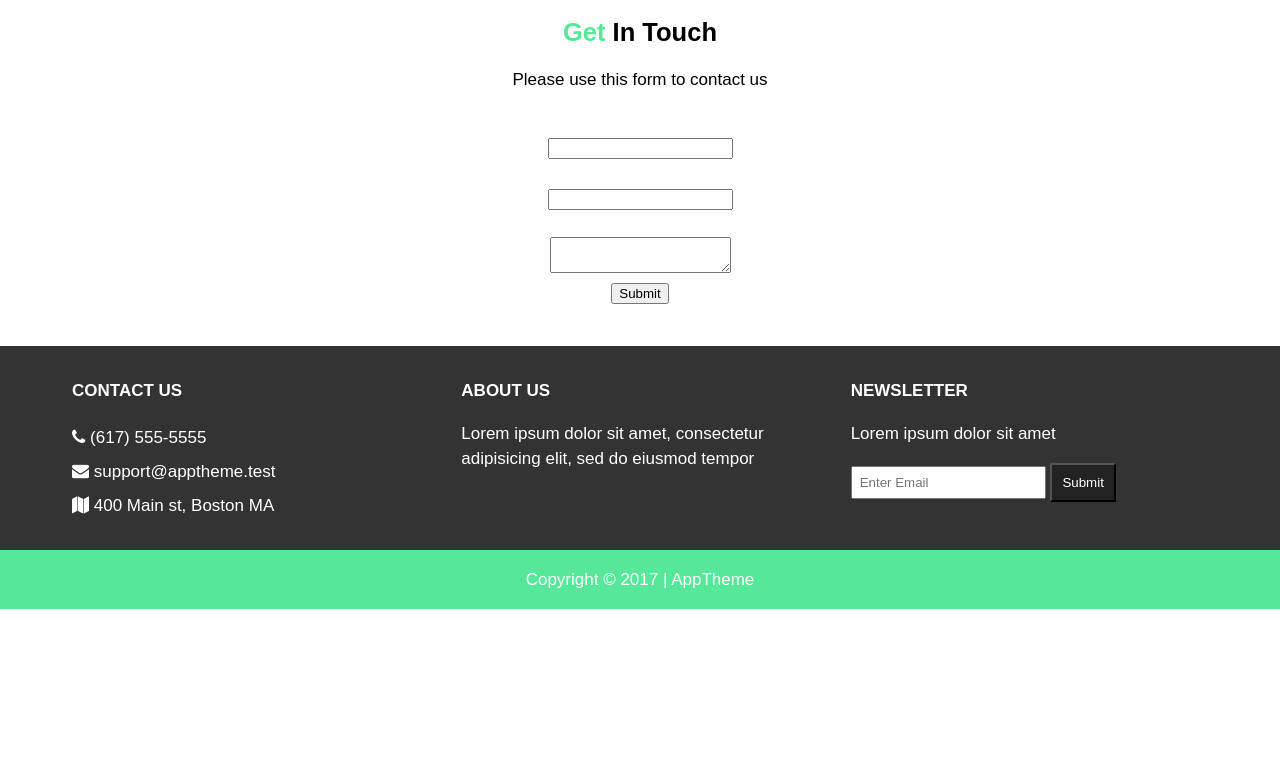
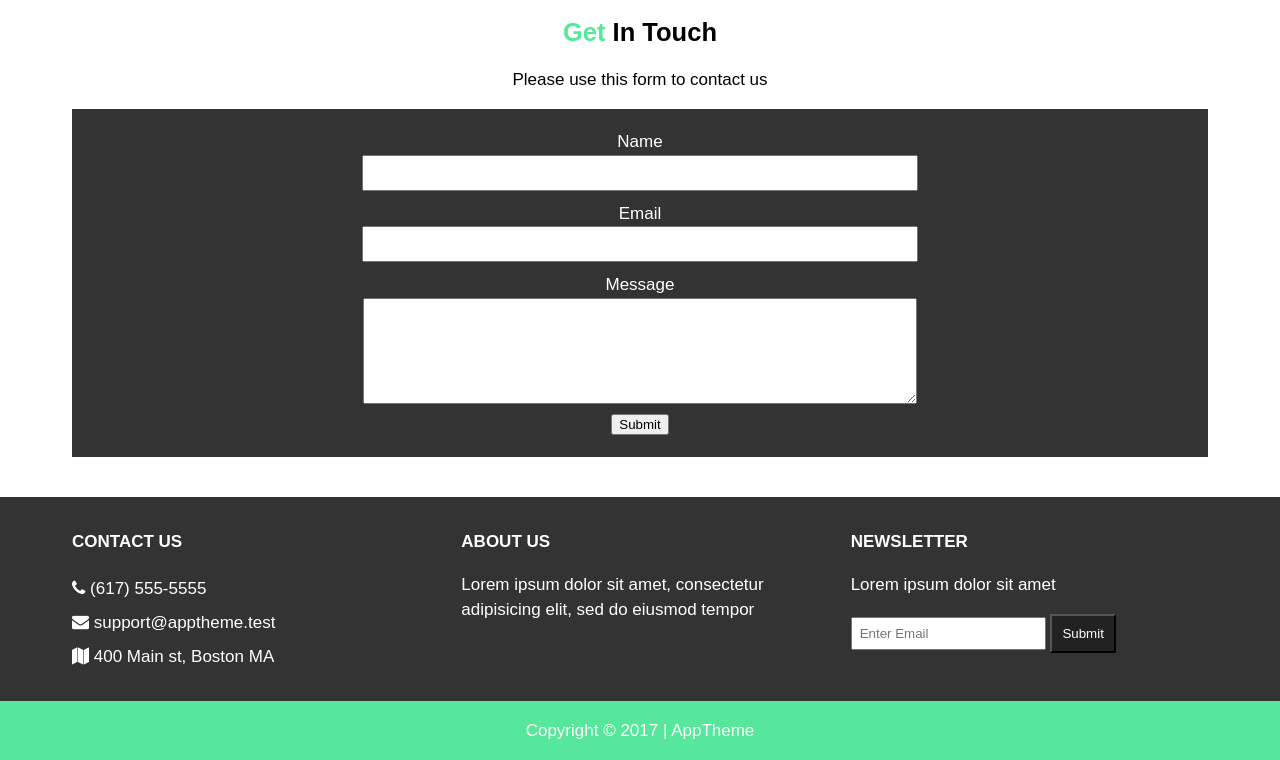
Before and after one commit to brettl1991/FlexboxGrid-HTML-CSS, a plain HTML site: page contact.html in a window 1280 px wide. Shown: the part 141-901 px from the top of the page. Before the commit the page ends 800 px from the top, so only its background shows below. Drawn offline with Linux system fonts and the light colour scheme.

Commit message:
Styling the contact page

```diff
--- a/CSS/style.css
+++ b/CSS/style.css
@@ -186,6 +186,24 @@ COMPANY */
     background: #56e79a;
     color: #fff;
 }
+
+/* CONTACT */
+
+.contact form {
+    background: #333;
+    color: #fff;
+    padding: 20px;
+}
+
+.contact form input[type="text"] {
+    width: 50%;
+    height: 30px;
+    margin-bottom: 10px;
+}
+.contact form textarea{
+    width: 50%;
+    height: 100px;
+}
 /* MEDIA QUERIES  */
 @media(max-width:800px) {
     #showcase h1 {
--- a/contact.html
+++ b/contact.html
@@ -50,15 +50,15 @@
             <p>Please use this form to contact us</p>
             <form>
                 <div>
-                    <label for="name"></label><br>
+                    <label for="name">Name</label><br>
                     <input type="text" name="name">
                 </div>
                 <div>
-                <label for="email"></label><br>
+                <label for="email">Email</label><br>
                 <input type="text" name="email">
                 </div>
                 <div>
-                <label for="message"></label><br>
+                <label for="message">Message</label><br>
                 <textarea name="message"></textarea>
                 </div>
                 <button type="submit">Submit</button>
```
